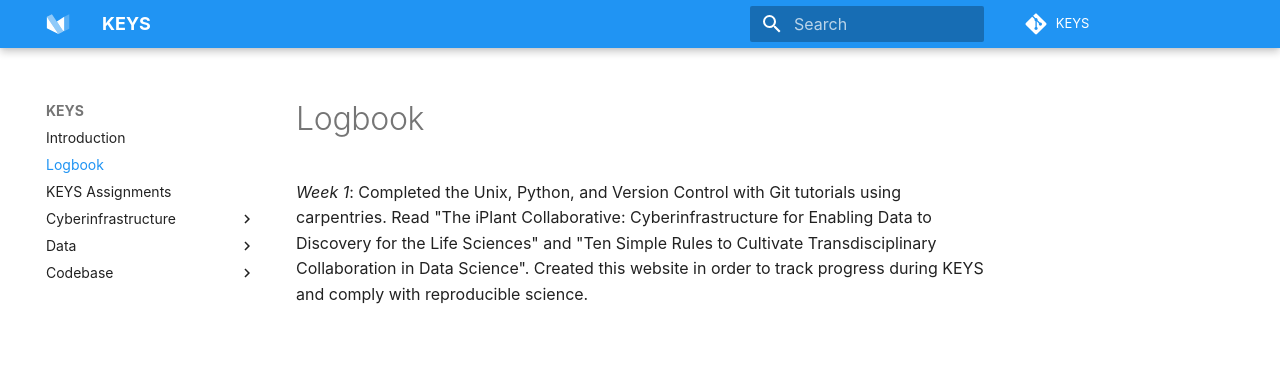
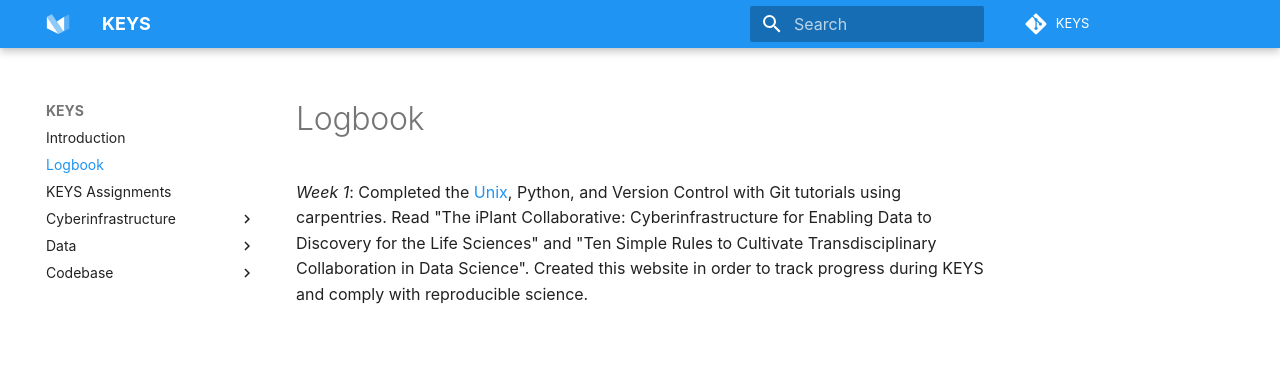
Before and after one commit to tyson-swetnam/mkdocs-material-template, an MkDocs documentation site: the page built from docs/logbook.md, in a window 1280 px wide. Shown: the top 375 px of the page. Built offline with MkDocs 1.6.1 and Material for MkDocs 9.7.7, drawn with Linux system fonts in a browser that asks for light colours; some web fonts are replaced; comment, search, counter and statistics services are not loaded; part of the change alters nothing that is shown.

```diff
--- a/docs/logbook.md
+++ b/docs/logbook.md
@@ -1,3 +1,3 @@
 # Logbook
 
-*Week 1*: Completed the Unix, Python, and Version Control with Git tutorials using carpentries. Read "The iPlant Collaborative: Cyberinfrastructure for Enabling Data to Discovery for the Life Sciences" and "Ten Simple Rules to Cultivate Transdisciplinary Collaboration in Data Science". Created this website in order to track progress during KEYS and comply with reproducible science.
+*Week 1*: Completed the [Unix](http://swcarpentry.github.io/shell-novice/), Python, and Version Control with Git tutorials using carpentries. Read "The iPlant Collaborative: Cyberinfrastructure for Enabling Data to Discovery for the Life Sciences" and "Ten Simple Rules to Cultivate Transdisciplinary Collaboration in Data Science". Created this website in order to track progress during KEYS and comply with reproducible science.
```
